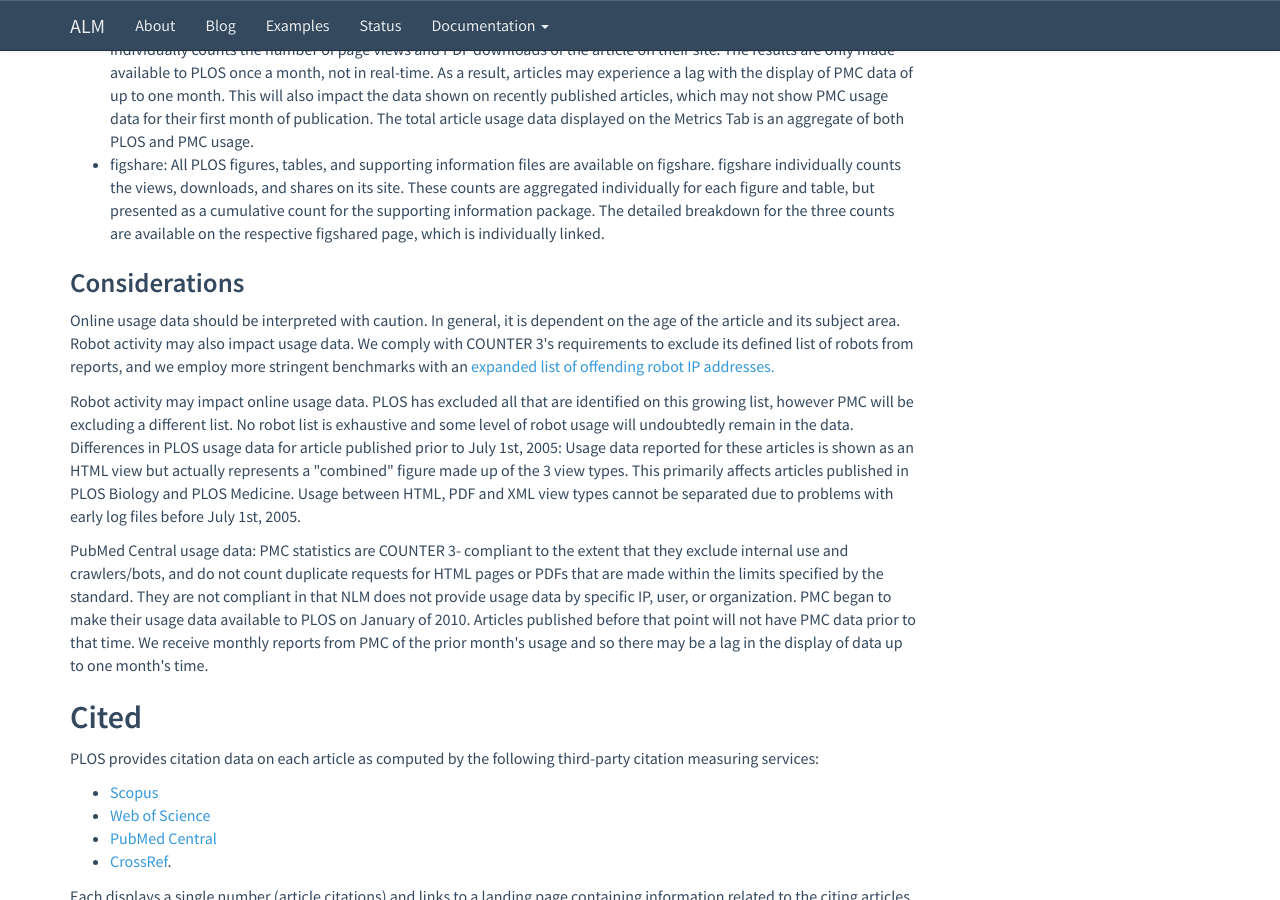
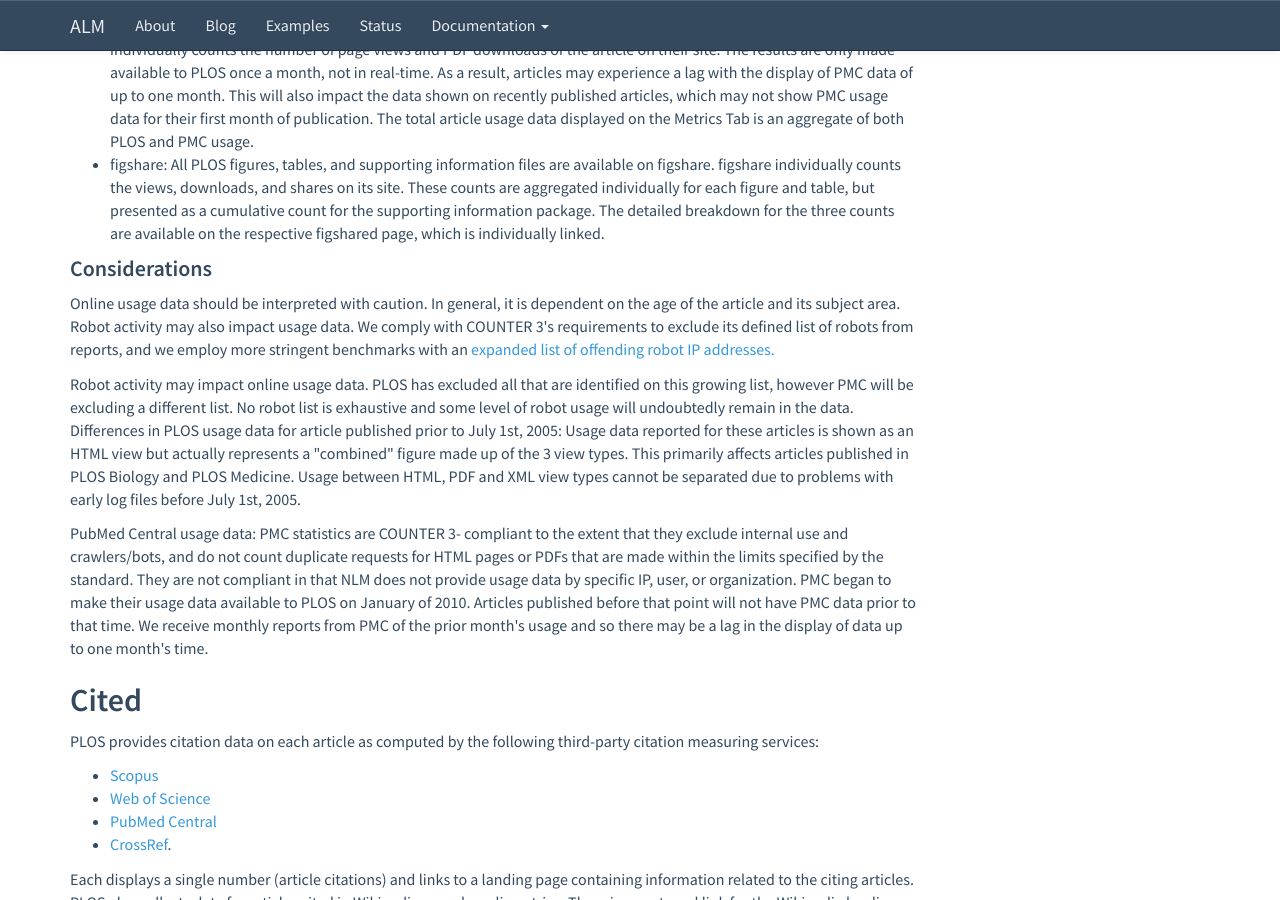
Before and after one commit to lagotto/lagotto.github.io, a Jekyll site: the page built from plos.html, in a window 1280 px wide and 900 px high, scrolled down 1003 px. Built offline with Jekyll 4.4.1, drawn with Linux system fonts in a browser that asks for light colours; Markdown is read by kramdown in place of the engine named in the settings.

```diff
--- a/plos.html
+++ b/plos.html
@@ -24,7 +24,7 @@ title: "PLOS Article-Level Metrics Information"
 		<li>figshare: All PLOS figures, tables, and supporting information files are available on figshare. figshare individually counts the views, downloads, and shares on its site. These counts are aggregated individually for each figure and table, but presented as a cumulative count for the supporting information package. The detailed breakdown for the three counts are available on the respective figshared page, which is individually linked.</li>
 		</ul>
 
-	<h3>Considerations</h3>
+	<h4>Considerations</h4>
 	<p>Online usage data should be interpreted with caution. In general, it is dependent on the age of the article and its subject area. Robot activity may also impact usage data. We comply with COUNTER 3's requirements to exclude its defined list of robots from reports, and we employ more stringent benchmarks with an <a href="http://www.plosone.org/static/robotsFilter"> expanded list of offending robot IP addresses.</a></p>
 
 	<p>Robot activity may impact online usage data. PLOS has excluded all that are identified on this growing list, however PMC will be excluding a different list. No robot list is exhaustive and some level of robot usage will undoubtedly remain in the data. Differences in PLOS usage data for article published prior to July 1st, 2005: Usage data reported for these articles is shown as an HTML view but actually represents a "combined" figure made up of the 3 view types. This primarily affects articles published in PLOS Biology and PLOS Medicine. Usage between HTML, PDF and XML view types cannot be separated due to problems with early log files before July 1st, 2005.</p>
@@ -43,7 +43,7 @@ title: "PLOS Article-Level Metrics Information"
 	</ul>
 	Each displays a single number (article citations) and links to a landing page containing information related to the citing articles. PLOS also collects data for articles cited in Wikipedia encyclopedia entries. There is no external link for the Wikipedia landing page at this time.</p>
 
-	<h3>Considerations</h3>
+	<h4>Considerations</h4>
 	<p>Citation counts will vary between services, as each draws upon a different database of journals that they index. To attain the most comprehensive view of citations, consult all lists and "de-duplicate" the results. If there are missing citations from one of the sources, please contact the appropriate vendor for more information.</p>
 
 	<p>Scopus Citations: Scopus sometimes significantly undercounts the number of citations to a specific article. This is due to the existence of double records in their database for many PLOS articles. Hence, citations are spread across both records. PLOS is working with Scopus to improve their database in this respect, and so Scopus citation counts may increase in the future.</p>
@@ -56,14 +56,14 @@ title: "PLOS Article-Level Metrics Information"
 	<h2>Saved</h2>
 	<p> Online reference management services - CiteULike and Mendeley - have become common ways for researchers to bookmark papers, collate references, and share sources with their community.  The ALM application captures the number of times the research article in question has been bookmarked by individual researchers or research groups. Each is linked to a landing page that allows users to navigate to other services such as subject tags and other bookmarked articles.</p>
 
-	<h3>Considerations</h3>
+	<h4>Considerations</h4>
 	<p>The CiteULike landing page captures total number of individuals and groups who have added the article to their CiteULike bookmarking account. There may be multiple users attached to each posting on this landing page, and they are found hyperlinked by the article listing. For example, the listing with the description: "posted by UserX along with 2 people and 1 group" will have a total count of 4. The Mendeley count is an aggregate of the number of individuals and groups who have added the article. </p>
 
 	<a id="blogCoverage" name="blogCoverage"></a>
 	<h2>Discussed</h2>
 	<p>With the establishment of a networked landscape in research, researchers today employ a host of tools from which to share and discuss each other's work. PLOS has integrated the leading channels within these three areas into the ALM data suite to offer a more comprehensive view of the article's impact after publication.</p>
 
-	<h3>Blogs</h3>
+	<h4>Blogs</h4>
 	<p>Blog posts serve as a common dissemination channel for articles published in PLOS journals. To identify and link to them from each article, third party blog aggregators are used:
 	<ul>
 		<li>Nature Blogs</li>
@@ -73,7 +73,7 @@ title: "PLOS Article-Level Metrics Information"
 	</ul>
 	For each service, the count reflects the number of blog articles which have discussed the paper and depends on the method of aggregation specific to each service. To attain the most comprehensive picture of how many (and which) blogs cite the article in question, consult all the constitutive lists and de-duplicate repeated entries.
 
-	<h3>Social media</h3>
+	<h4>Social media</h4>
 	<p>We also track the dissemination activity of articles through Twitter, Facebook, and Reddit. Given the ease and scope of digital propagation, researchers increasingly employ this social channel to recommend and discuss articles. This activity thus represents interest in the article, in a similar manner as usage data and provides insight into the reach of the article.</p>
 	<ul>
 		<li>Twitter: a social networking and microblogging service. The application tracks the sharing of articles on Twitter and provides the total number of tweets. </li>
@@ -81,13 +81,13 @@ title: "PLOS Article-Level Metrics Information"
 		<li>Reddit: a user-generated news links site. The system aggregates the number of posts and comments. It also collects the Reddit score based on the number of upvotes and downvotes for the post, which contains the article mention.</li>
 		</ul>
 
-	<h3>General online activity</h3>
+	<h4>General online activity</h4>
 	<ul>
 		<li>General article coverage: we aggregate the list of external websites that directly link out to PLOS articles. This is a varied set that include the following types of sites: news media, blogs, reference material, institutions, etc. The entire list is available as well as the staff curated selection.</li>
 		<li>Encyclopedia: we also collect data for articles discussed in Wikipedia encyclopedia entries. We include references found across the Top 20 Wikipedia language sites and Wikimedia Commons.</li>
 		<li>Journal comments: we also track article discussion on the PLOS publishing platform, which allows users to leave Comments about an entire article or specific parts of the article, respectively. Comments cannot be anonymous and must adhere to PLOS's guidelines for commenting</a>. Commentators must declare competing interests (when they exist). PLOS staff monitors all comments. Although we provide information on the number of Comment threads that have been created, each Comment thread may also contain multiple replies, which are not separately counted in the Metrics tab. Under the Comments tab, the full text can be found, accompanied by all replies.</p>
 	</ul>
-	<h3>Considerations</h3>
+	<h4>Considerations</h4>
 	<p>Social media: appropriate use of the social network data types will aid the discovery of related papers as well as reveal the article's readership reach. In collaboration with Cameron Neylon, this <a href="http://vimeo.com/channels/plosconversations/5696434">informational video</a> discusses the power of such metrics as a research and discovery tool.</p>
 
 	<p>Twitter: We began collecting tweets for PLOS articles on June 1, 2012, and the Twitter ALM count does not include data prior to this time period. We search and pull tweets based upon the DOI of the article, which is embedded in the article URL. Shortened URLs substantially modify this original URL structure, however. To the extent possible we attempt to reconstruct the long-form, original tweet URL and collect it for display.</p>
@@ -102,15 +102,15 @@ title: "PLOS Article-Level Metrics Information"
 	<h2>Relative Metrics</h2>
 	<p>PLOS ALM relative metrics are a set of summary statistics aimed to provide context to primary ALM data. These metrics are statistical interpretations of the direct measurements that come directly from each of the ALM sources, and can be used to inform readers of the scope, meaning, and coverage of the primary data. The relative metrics set is still expanding, but at the moment, we offer the following: views-downloads ratio and average usage.</p>
 
-	<h3>Views-downloads ratio</h3>
+	<h4>Views-downloads ratio</h4>
 	<p>Though the research community engages with the article in numerous ways, the most basic mode is article access ("Usage").  The views-downloads ratio gives readers a view into the level of engagement on this particular dimension, based on the premise that a PDF download denotes expanded consideration of an article.  We divide the HTML views by the PDF downloads to arrive at the percentage of views leading to a download. This ratio automatically normalizes articles by article age. In the event that an external link points directly to an article's PDF download, readers will arrive at the PDF download without creating an imprint on the HTML page. This occurrence will slightly inflate the proportion of downloads and lead to a lower views-downloads ratio.</p>
 
-	<h3>Average Usage</h3>
+	<h4>Average Usage</h4>
 	<p>The average usage calculation is a proximate measure of how a paper's total usage compares to the overall usage of a group of related papers.  We define this reference set based on likeness across two dimensions, subject area and age, and then calculate the average from the usage count amongst this group.  We use the median as the measure for central tendency.</p>
 
 	<p>We group articles based on age so as to control for large-scale institutional changes in reader behavior over time.  We then group based on the seed article's subject matter, using its first and second level subject categories based on user selection.  From this reference set of related papers, we calculate the average usage on a month-by-month basis.  In this fashion, month X usage of the focal article is compared directly to the average usage for month X usage of all papers in its cohort and controls for the small variations in publication age amongst this set.  Results are displayed as a line overlaid on the historical cumulative usage chart of the seed article.</p>
 
-	<h3>Considerations</h3>
+	<h4>Considerations</h4>
 	<p>The context provided in the average usage is limited to the PLOS corpus as usage data is not widely available beyond PLOS journals at the moment.  We begin displaying the average usage three months after an article's publication date to ensure there is sufficient data to compute a summary statistic.  Due to the average usage methodological design, which groups articles based on publication year, an article may display a curtailed line depending on its publication date relative to the calendar year.  Younger articles will reach a point in which they have been fully calculated and no longer have data to contribute to the monthly calculation.  We cease to calculate the average usage at the point in which the first article drops out of the reference set.  In the event that a reference set does not meet the minimum size for statistical significance (less than 25 articles) or usage data availability disruptions occur for an article in the reference set, the average usage is not computed.  In the former, we suppress the subject category so that it is does not appear as a selection item.  This situation may arise in certain niche subject areas that are not frequently covered.   In the latter, the average usage line will be displayed up to the point in which such event occurs.
 	</p>
 
```
Also changed, not shown: metrics.html (+7 -7 lines).
